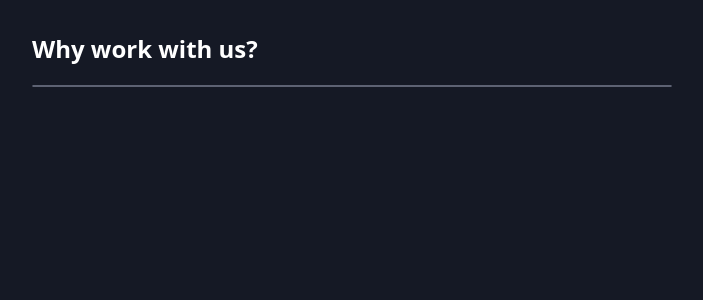
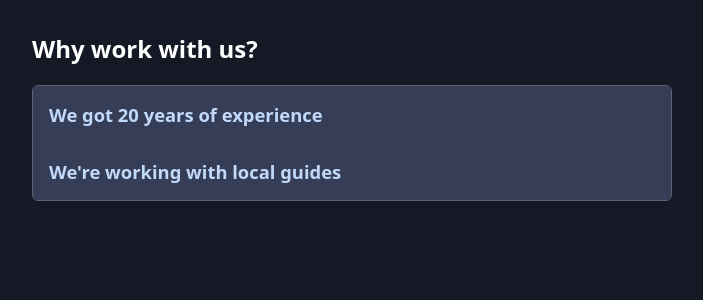
Before and after one commit to TriBhaskar/React-Patterns, a React (Vite) app: page / in a window 1280 px wide. Shown: the top 300 px of the page, without its empty margins (288-991 px from the left). Built offline with nearby package versions, Linux system fonts and the light colour scheme.

Commit message:
Refactor AccordionItem to render children

```diff
--- a/src/components/Accordion/AccordionItem.jsx
+++ b/src/components/Accordion/AccordionItem.jsx
@@ -1,5 +1,5 @@
 import { useAccordionContext } from "./Accordion";
 
 export default function AccordionItem({ className, children }) {
-  return <li className={className}></li>;
+  return <li className={className}>{children}</li>;
 }
```
